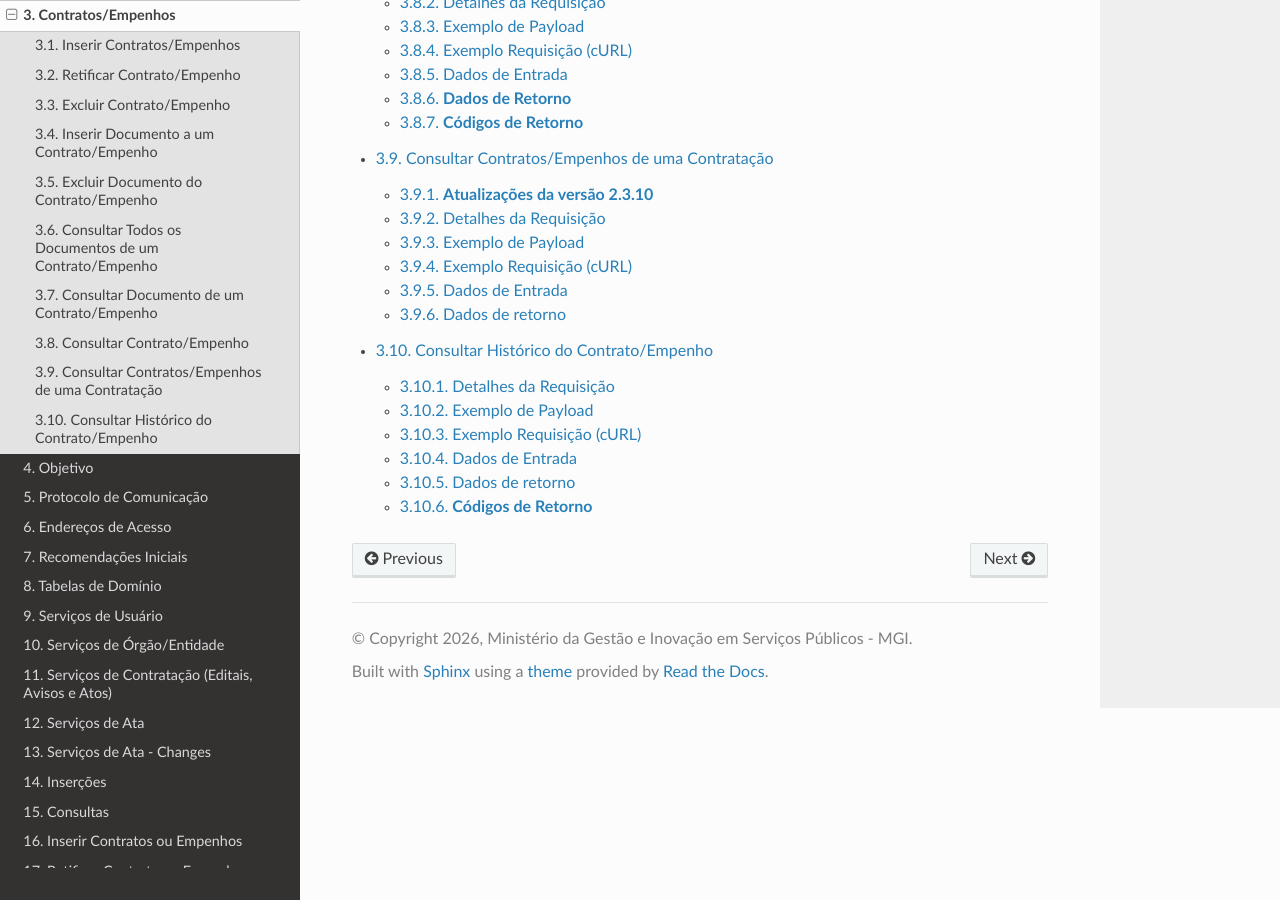
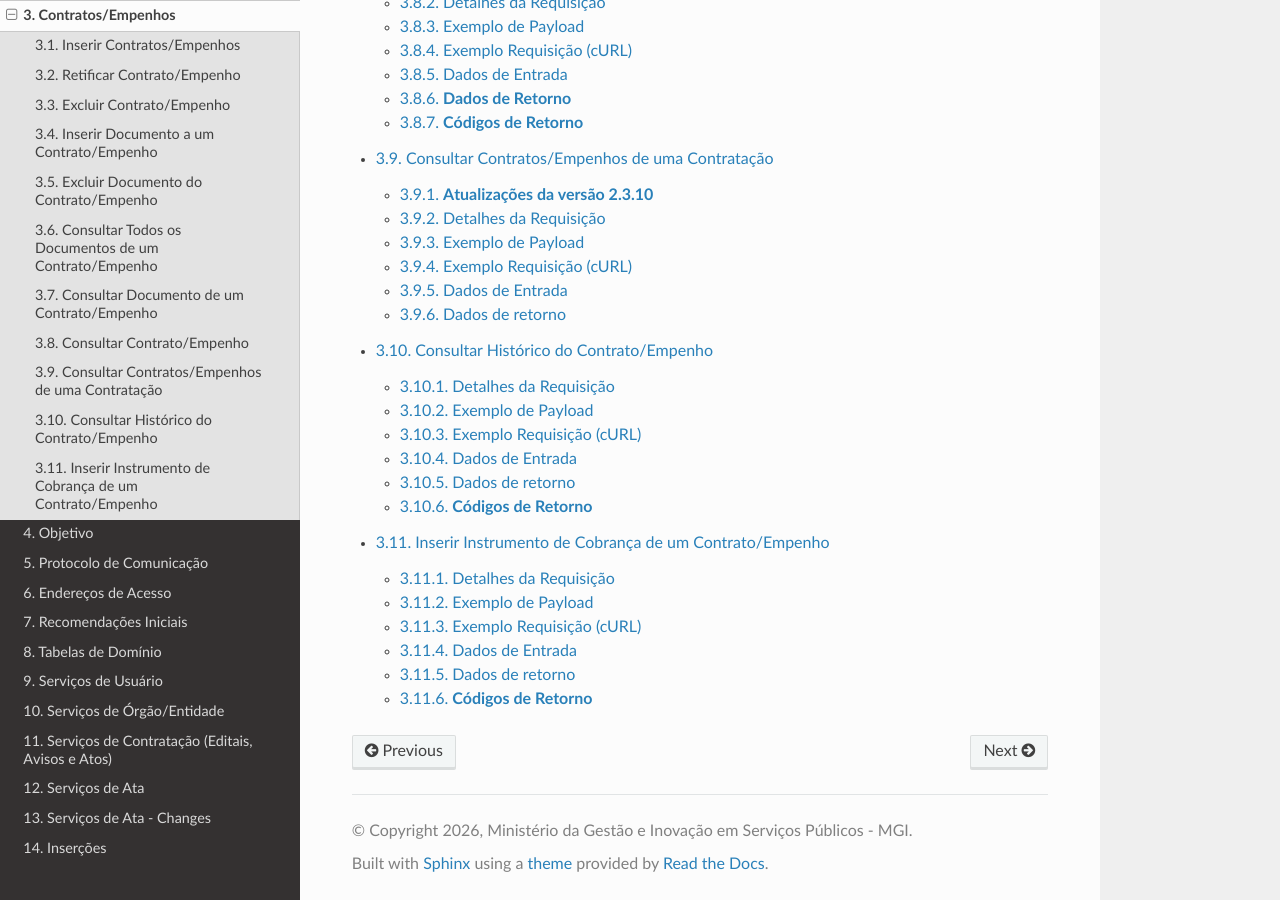
Before and after one commit to carlosmgi/Manual-de-Integracao-do-PNCP, a Sphinx documentation site: the page built from docs/source/contrato_empenho/index.rst, in a window 1280 px wide and 900 px high, scrolled down 1645 px. Built offline with Sphinx 7.4.7 and the Read the Docs theme 3.1.0, drawn with Linux system fonts in a browser that asks for light colours; pages that are not in the unit, such as notebooks, are missing from menus.

Commit message:
Update index.rst

```diff
--- a/docs/source/contrato_empenho/index.rst
+++ b/docs/source/contrato_empenho/index.rst
@@ -14,3 +14,4 @@
    Consultar Contrato ou Empenho
    Consultar Contratos ou Empenhos de uma Contratação
    Consultar Histórico do Contrato ou Empenho
+   Inserir Instrumento de Cobrança de um Contrato ou Empenho
```
